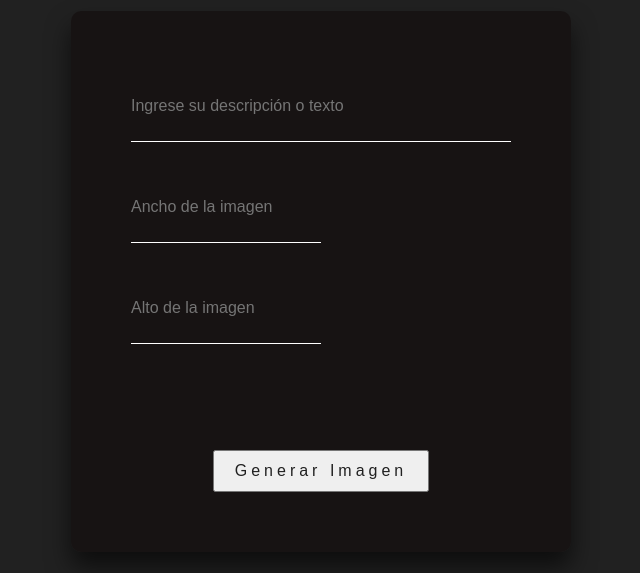
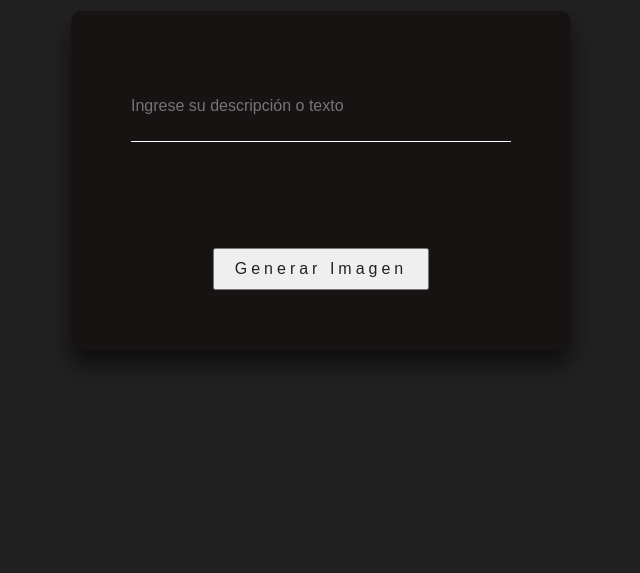
Before and after one commit to AlbertoJCAlvardo/Image-Generation-Web-App, a Flask app: page / in a window 1280 px wide. Shown: the part 227-800 px from the top of the page, without its empty margins (319-959 px from the left). Run offline with Flask 3, Linux system fonts and the light colour scheme.

Commit message:
Update index.html

```diff
--- a/templates/index.html
+++ b/templates/index.html
@@ -19,16 +19,7 @@
                         <input type="text" name="prompt" placeholder="Ingrese su descripción o texto"></input>
 
                     </div>
-                    <div class="size-box">
 
-                        <input type="number" name="ancho" min="0" max="3000" placeholder="Ancho de la imagen"></input>
-
-                    </div>
-                    <div class="size-box">
-
-                        <input type="number" min="0" max="3000" name="alto" placeholder="Alto de la imagen"></input>
-
-                    </div>
                     <br>
                     <br>
                     <center>
```
